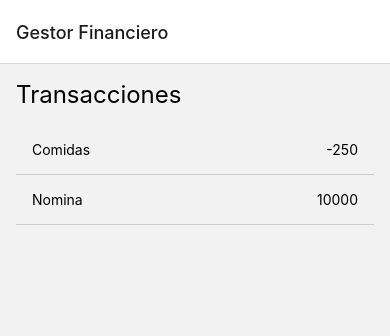
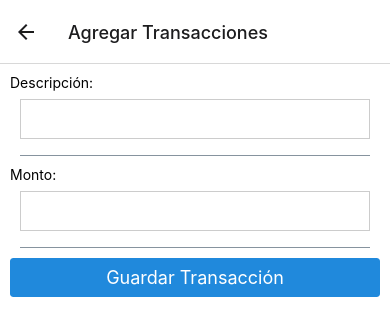
Before and after one commit to AlejandroReyes2611/FinancialManagerApp, a React Native app: screen /AddTransactionsScreen in a window 390 px wide. Shown: the top 336 px of the page. Built offline with nearby package versions, Linux system fonts and the light colour scheme.

Commit message:
Se agregaron dependencias para el gestor y se creo pantalla AddTransactionsScreen para agregar los ingresos

```diff
--- a/App.js
+++ b/App.js
@@ -2,6 +2,7 @@ import React from 'react';
 import { NavigationContainer } from '@react-navigation/native';
 import { createStackNavigator } from '@react-navigation/stack';
 import HomeScreen from './screens/HomeScreen';
+import AddTransactionsScreen from './screens/AddTransactionsScreen';
 
 const Stack = createStackNavigator();
 
@@ -10,7 +11,7 @@ const App = () => {
     <NavigationContainer>
       <Stack.Navigator initialRouteName="Home">
         <Stack.Screen name="Home" component={HomeScreen} options={{ title: 'Gestor Financiero' }} />
-        {/* Otras pantallas irán aquí más tarde */}
+        <Stack.Screen name="AddTransactionsScreen" component={AddTransactionsScreen} options={{ title: 'Agregar Transacciones' }}/>
       </Stack.Navigator>
     </NavigationContainer>
   );
--- a/index.js
+++ b/index.js
@@ -6,6 +6,6 @@ import {AppRegistry} from 'react-native';
 import App from './App';
 import {name as appName} from './app.json';
 import 'react-native-gesture-handler';
-
+import 'react-native-get-random-values';
 
 AppRegistry.registerComponent(appName, () => App);
--- a/package.json
+++ b/package.json
@@ -10,14 +10,18 @@
     "lint": "eslint ."
   },
   "dependencies": {
+    "@react-native-async-storage/async-storage": "^1.19.3",
     "@react-navigation/native": "^6.1.8",
     "@react-navigation/stack": "^6.3.18",
     "react": "17.0.2",
     "react-native": "0.66.0",
+    "react-native-elements": "^3.4.3",
     "react-native-gesture-handler": "^2.13.1",
+    "react-native-get-random-values": "^1.9.0",
     "react-native-reanimated": "^3.5.4",
     "react-native-safe-area-context": "^4.7.2",
-    "react-native-screens": "^3.25.0"
+    "react-native-screens": "^3.25.0",
+    "uuid": "^9.0.1"
   },
   "devDependencies": {
     "@babel/core": "^7.23.0",
--- /dev/null
+++ b/screens/AddTransactionsScreen.js
@@ -0,0 +1,85 @@
+import AsyncStorage from "@react-native-async-storage/async-storage";
+import React, { useState } from "react";
+import { View, Text, StyleSheet } from 'react-native';
+import { Input, Button } from 'react-native-elements';
+
+
+const AddTransactionsScreen = ({ navigation, route }) => {
+
+    const { transaction } = route.params || {};
+
+    const [description, setDescription] = useState('');
+    const [amount, setAmount] = useState('');
+
+    let transactionCounter = 0;
+
+    const handleSave = async () => {
+        try {
+            const newTransaction = {
+                id: `${new Date().toISOString()}-${transactionCounter++}`,
+                description: description,
+                amount: parseFloat(amount),
+            };
+
+            let storedTransactions = JSON.parse(await AsyncStorage.getItem('transactions')) || [];
+
+            // Check for duplicate IDs
+            if (storedTransactions.some(t => t.id === newTransaction.id)) {
+                console.warn("Intentando guardar una transacción con un ID duplicado:", newTransaction.id);
+                return;
+            }
+
+            if (route.params?.transaction) {
+                const index = storedTransactions.findIndex(t => t.id === route.params.transaction.id);
+                storedTransactions[index] = newTransaction;
+            } else {
+                storedTransactions.push(newTransaction);
+            }
+
+            await AsyncStorage.setItem('transactions', JSON.stringify(storedTransactions));
+            navigation.goBack();
+        } catch (error) {
+            console.error('Error al guardar la transacción:', error);
+        }
+    };
+
+
+    return (
+        <View style={styles.container}>
+            <Text style={styles.label}>Descripción:</Text>
+            <Input
+                value={description}
+                onChangeText={setDescription}
+                style={styles.input}
+            />
+            <Text style={styles.label}>Monto:</Text>
+            <Input
+                value={amount}
+                onChangeText={setAmount}
+                keyboardType="numeric"
+                style={styles.input}
+            />
+            <Button title="Guardar Transacción" onPress={handleSave} />
+        </View>
+    );
+};
+
+const styles = StyleSheet.create({
+    container: {
+        padding: 10,
+        backgroundColor: 'white',
+        flex: 1
+    },
+    label: {
+        marginBottom: 8,
+        color: '#000'
+    },
+    input: {
+        borderWidth: 1,
+        borderColor: '#ccc',
+        marginBottom: 16,
+        padding: 8,
+    },
+});
+
+export default AddTransactionsScreen;
--- a/screens/HomeScreen.js
+++ b/screens/HomeScreen.js
@@ -1,25 +1,60 @@
-import React from "react";
+import React, { useEffect, useState } from "react";
+import AsyncStorage from "@react-native-async-storage/async-storage";
 import { View, Text, StyleSheet, FlatList } from 'react-native';
+import { useNavigation, useIsFocused } from "@react-navigation/native";
+import { Input, Button } from 'react-native-elements';
+import { TouchableOpacity } from "react-native-gesture-handler";
 
-const HomeScreen = () => {
-    const transactionsDay  = [
+const HomeScreen = ({ navigation }) => {
+    const [transactions, setTransactions] = useState([]);
+    const isFocused = useIsFocused();
+
+    useEffect(() => {
+        const fetchTransactions = async () => {
+            const storedTransactions = JSON.parse(await AsyncStorage.getItem('transactions')) || [];
+            setTransactions(storedTransactions);
+        };
+
+        fetchTransactions();
+    }, [isFocused]);
+
+    const incomes = transactions.filter(t => t.amount > 0).reduce((acc, t) => acc + t.amount, 0);
+    const expenses = transactions.filter(t => t.amount < 0).reduce((acc, t) => acc + t.amount, 0);
+    const balance = incomes + expenses;
+
+    //const navigation = useNavigation();
+    const transactionsDay = [
         { id: '1', description: 'Comidas', amount: -250 },
         { id: '2', description: 'Nomina', amount: 10000 },
     ];
 
+    const deleteTransaction = async (id) => {
+        const newTransaction = transactions.filter(t => t.id !== id);
+        setTransactions(newTransaction);
+        await AsyncStorage.setItem('transactions', JSON.stringify(newTransaction));
+    }
+
     return (
         <View style={styles.container}>
+            <Text style={styles.summaryText}>Ingresos: ${incomes.toFixed(2)}</Text>
+            <Text style={styles.summaryText}>Gastos: ${expenses.toFixed(2)}</Text>
+            <Text style={styles.summaryText}>Balance: ${balance.toFixed(2)}</Text>
             <Text style={styles.title}>Transacciones</Text>
             <FlatList
-                data={transactionsDay}
-                keyExtractor={item => item.id}
+                data={transactions}
+                keyExtractor={(item) => item.id}
                 renderItem={({ item }) => (
-                    <View style={styles.transaction}>
-                        <Text>{item.description}</Text>
-                        <Text>{item.amount}</Text>
-                    </View>
+                    <TouchableOpacity onPress={() => navigation.navigate('AddTransactionScreen', { transaction: item })}>
+                        <View style={styles.transaction}>
+                            <Text style={styles.items}>{item.description}</Text>
+                            <Text style={styles.items}>{item.amount}</Text>
+                            <Button title="Eliminar" onPress={() => deleteTransaction(item.id)} />
+                        </View>
+                    </TouchableOpacity>
                 )}
             />
+
+            <Button title="Agregar Transacción" onPress={() => navigation.navigate('AddTransactionsScreen')} />
         </View>
     );
 };
@@ -29,9 +64,18 @@ const styles = StyleSheet.create({
         flex: 1,
         padding: 16,
     },
-    title:{
+    summaryText: {
+        fontSize: 16,
+        marginBottom: 8,
+    },
+    title: {
         fontSize: 24,
         marginBottom: 16,
+        color: '#000'
+    },
+    items: {
+        fontSize: 24,
+        color: '#000'
     },
     transaction: {
         flexDirection: 'row',
@@ -39,6 +83,7 @@ const styles = StyleSheet.create({
         padding: 16,
         borderBottomWidth: 1,
         borderBottomColor: '#ccc',
+        color: '#000'
     }
 });
 
```
Also changed, not shown: 2 other files (tests, documents, lock files or other folders).
